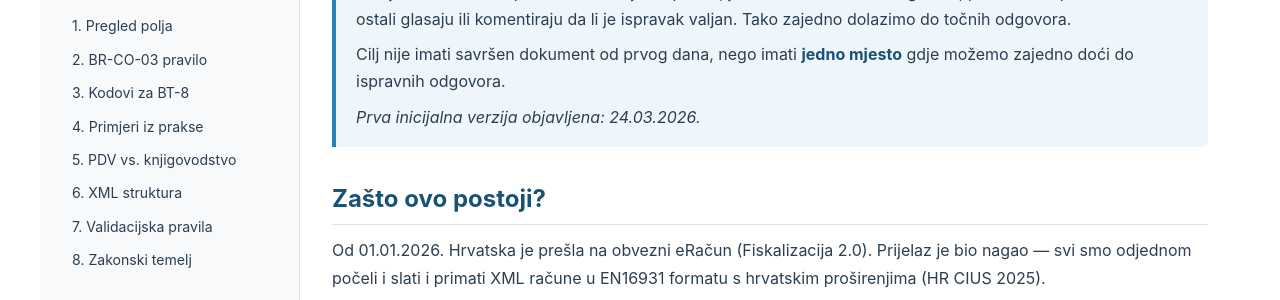
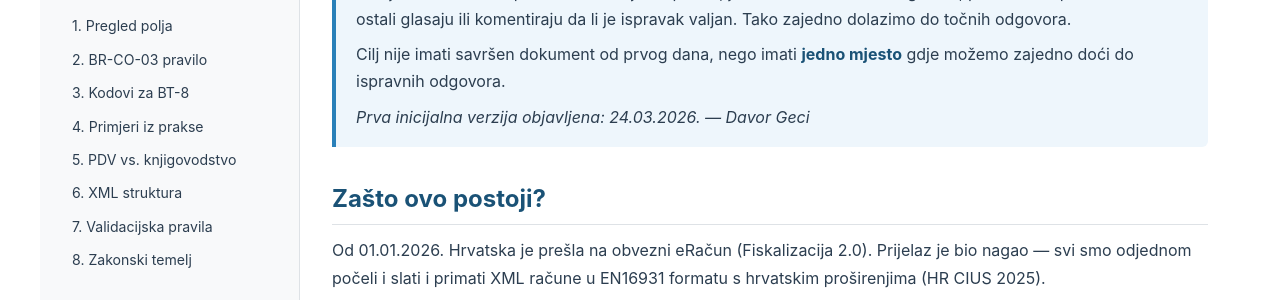
Before and after one commit to dageci/eracun-fiskalizacija-datumi, a Jekyll site: the page built from docs/index.md, in a window 1280 px wide and 900 px high, scrolled down 446 px. Shown: the part 153-453 px from the top of the window. Built offline with Jekyll 4.4.1, drawn with Linux system fonts in a browser that asks for light colours.

Commit message:
dodano ime autora uz datum inicijalne verzije

```diff
--- a/docs/index.md
+++ b/docs/index.md
@@ -15,7 +15,7 @@ title: "eRačun Hrvatska — Datumi i porezna obveza"
 >
 > Cilj nije imati savršen dokument od prvog dana, nego imati **jedno mjesto** gdje možemo zajedno doći do ispravnih odgovora.
 >
-> *Prva inicijalna verzija objavljena: 24.03.2026.*
+> *Prva inicijalna verzija objavljena: 24.03.2026. — Davor Geci*
 
 ## Zašto ovo postoji?
 
```
Also changed, not shown: README.md.
